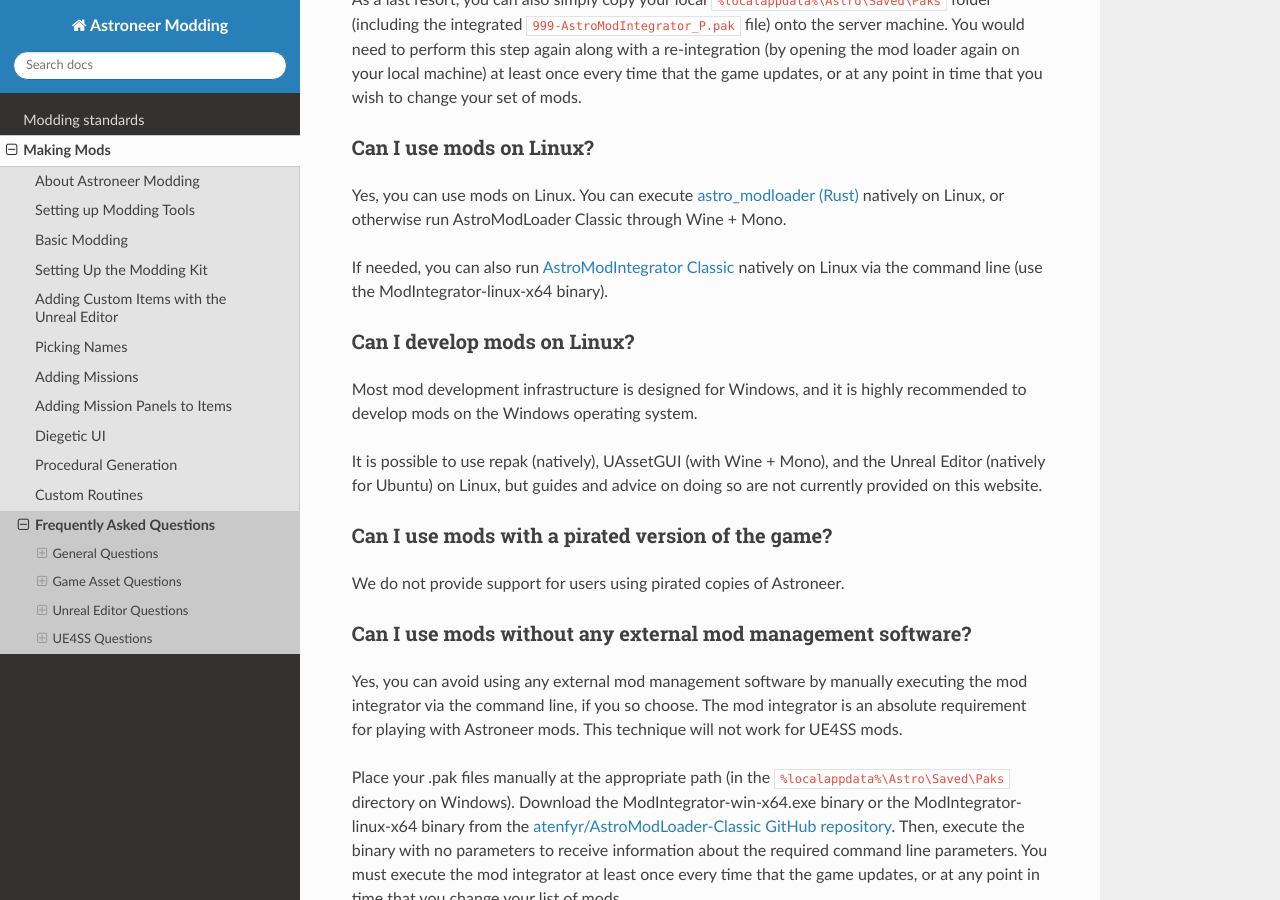
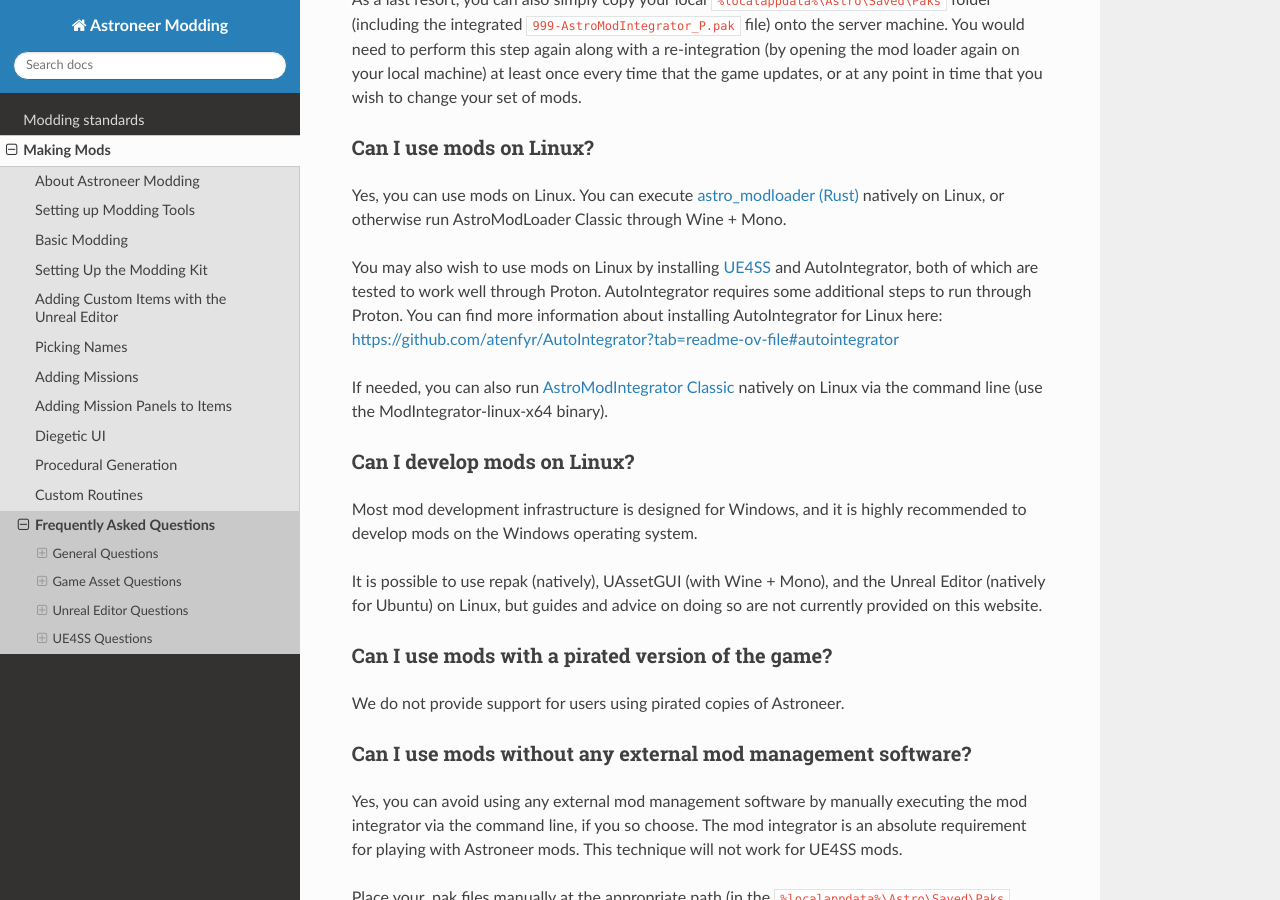
Before and after one commit to AstroTechies/astroneermodding, a Sphinx documentation site: the page built from docs/guides/faq.rst, in a window 1280 px wide and 900 px high, scrolled down 3587 px. Built offline with Sphinx 7.4.7 and the Read the Docs theme 3.1.0, drawn with Linux system fonts in a browser that asks for light colours.

Commit message:
info about autointegrator for linux

```diff
--- a/docs/guides/faq.rst
+++ b/docs/guides/faq.rst
@@ -50,10 +50,13 @@
 ^^^^^^^^^^^^^^^^^^^^^^^^^^^^^^^^^^^^^^^^^^^^^^^^^^^^^^^^^^^^^^^^^^^^^^^^^^^^^^^^^^^^^^
 Yes, you can use mods on Linux. You can execute `astro_modloader (Rust)`_ natively on Linux, or otherwise run AstroModLoader Classic through Wine + Mono.
 
+You may also wish to use mods on Linux by installing `UE4SS`_ and AutoIntegrator, both of which are tested to work well through Proton. AutoIntegrator requires some additional steps to run through Proton. You can find more information about installing AutoIntegrator for Linux here: https://github.com/atenfyr/AutoIntegrator?tab=readme-ov-file#autointegrator
+
 If needed, you can also run `AstroModIntegrator Classic`_ natively on Linux via the command line (use the ModIntegrator-linux-x64 binary).
 
 .. _`astro_modloader (Rust)`: https://github.com/AstroTechies/astro_modloader/releases/latest
 .. _`AstroModIntegrator Classic`: https://github.com/atenfyr/AstroModLoader-Classic/releases/latest
+.. _`UE4SS`: https://github.com/UE4SS-RE/RE-UE4SS
 
 Can I develop mods on Linux?
 ^^^^^^^^^^^^^^^^^^^^^^^^^^^^^^^^^^^^^^^^^^^^^^^^^^^^^^^^^^^^^^^^^^^^^^^^^^^^^^^^^^^^^^
```
